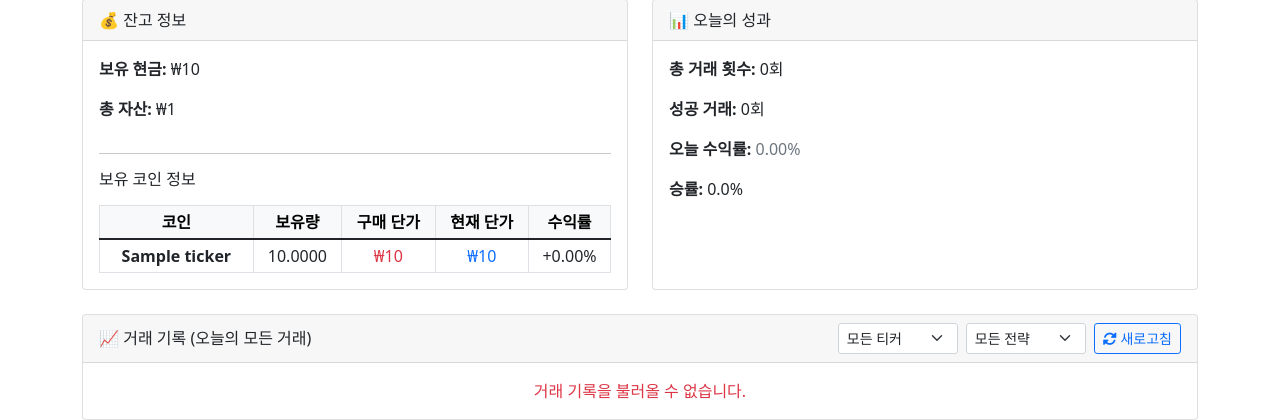
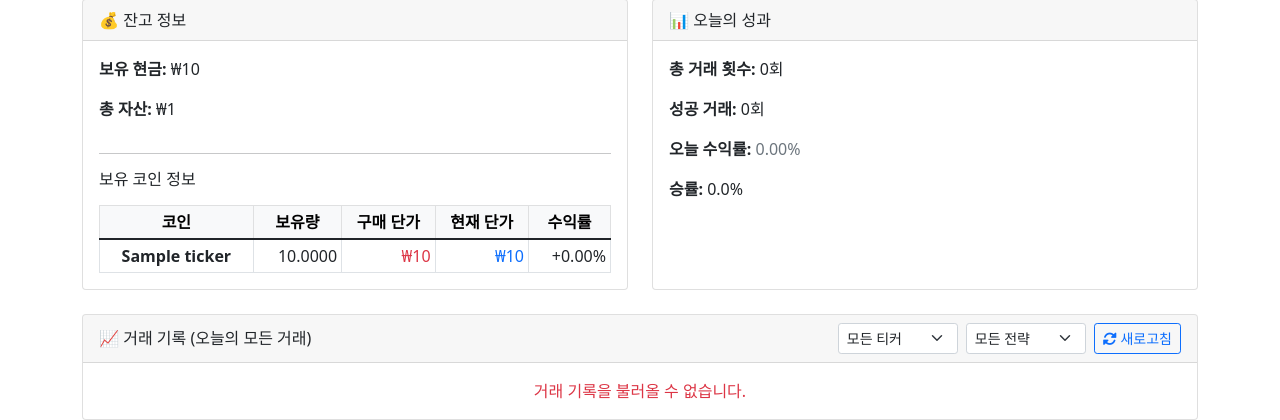
Before and after one commit to korealover/web_upbit_auto_trading, a Flask app: template app/templates/dashboard.html in a window 1280 px wide. Shown: the part 464-884 px from the top of the page. Run offline with Flask 3, Linux system fonts and the light colour scheme; the template is opened without the code that fills it: most values are stand-ins (such as "Sample title", 1, 10 or a date in 2020); some libraries are stand-ins or nearby versions.

Commit message:
보유코인 관련 숫자 오른쪽 정렬

```diff
--- a/app/templates/dashboard.html
+++ b/app/templates/dashboard.html
@@ -116,20 +116,20 @@
                                 <td>
                                     <span class="fw-bold">{{ coin.ticker }}</span>
                                 </td>
-                                <td>
+                                <td class="text-end">
                                     {{ "{:.4f}".format(coin.balance) }}
                                 </td>
-                                <td>
+                                <td class="text-end">
                                     <span class="text-danger">
                                         ₩{{ "{:,.0f}".format(coin.avg_buy_price|default(0)) }}
                                     </span>
                                 </td>
-                                <td>
+                                <td class="text-end">
                                     <span class="text-primary">
                                         ₩{{ "{:,.0f}".format(coin.current_price|default(0)) }}
                                     </span>
                                 </td>
-                                <td>
+                                <td class="text-end">
                                     {% set profit = (coin.current_price|default(0)) - (coin.avg_buy_price|default(0)) %}
                                     {% set rate = (profit / coin.avg_buy_price) * 100 if coin.avg_buy_price else 0 %}
                                     <span class="{% if rate > 0 %}text-success{% elif rate < 0 %}text-danger{% endif %}">
```
